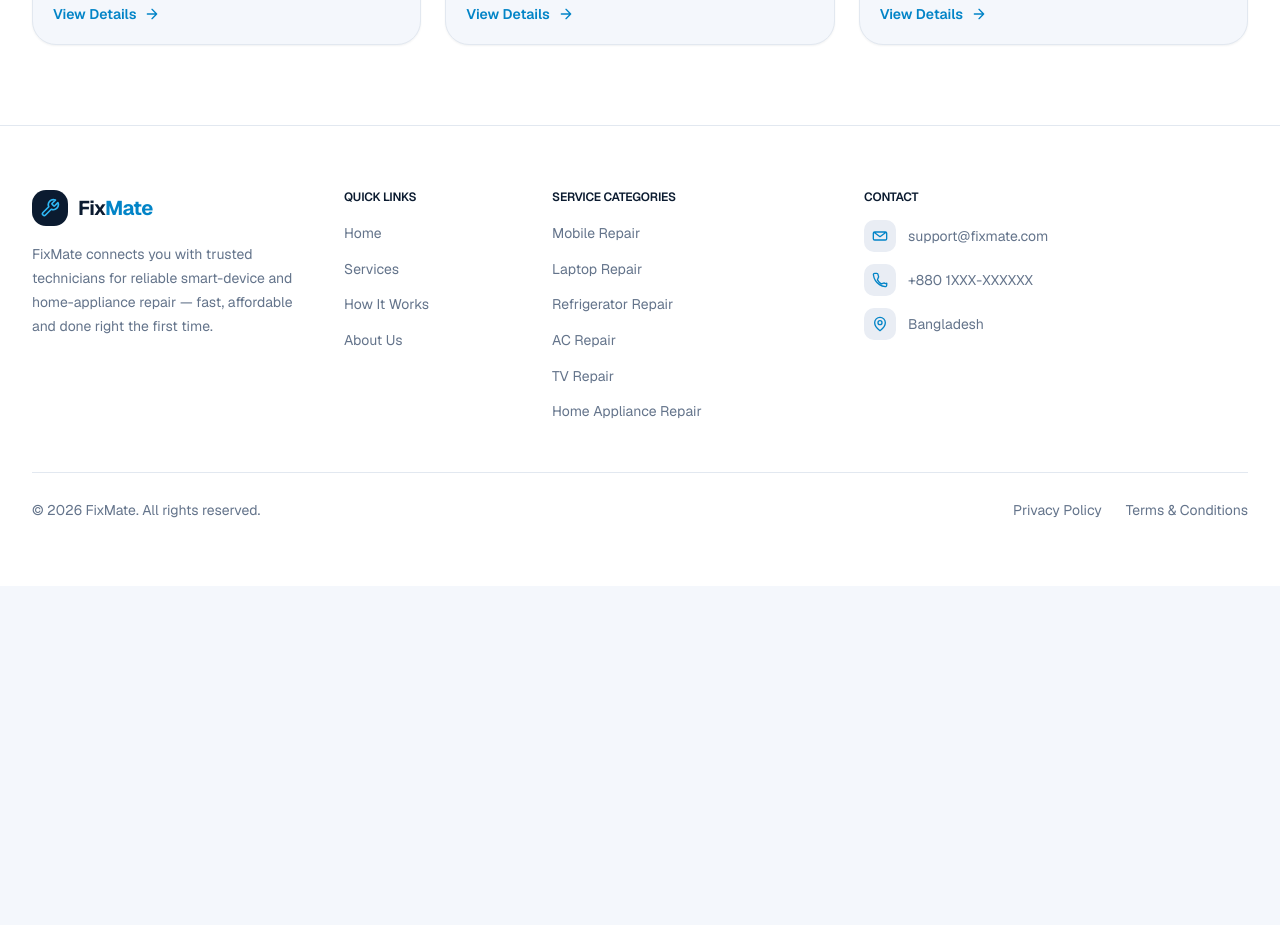
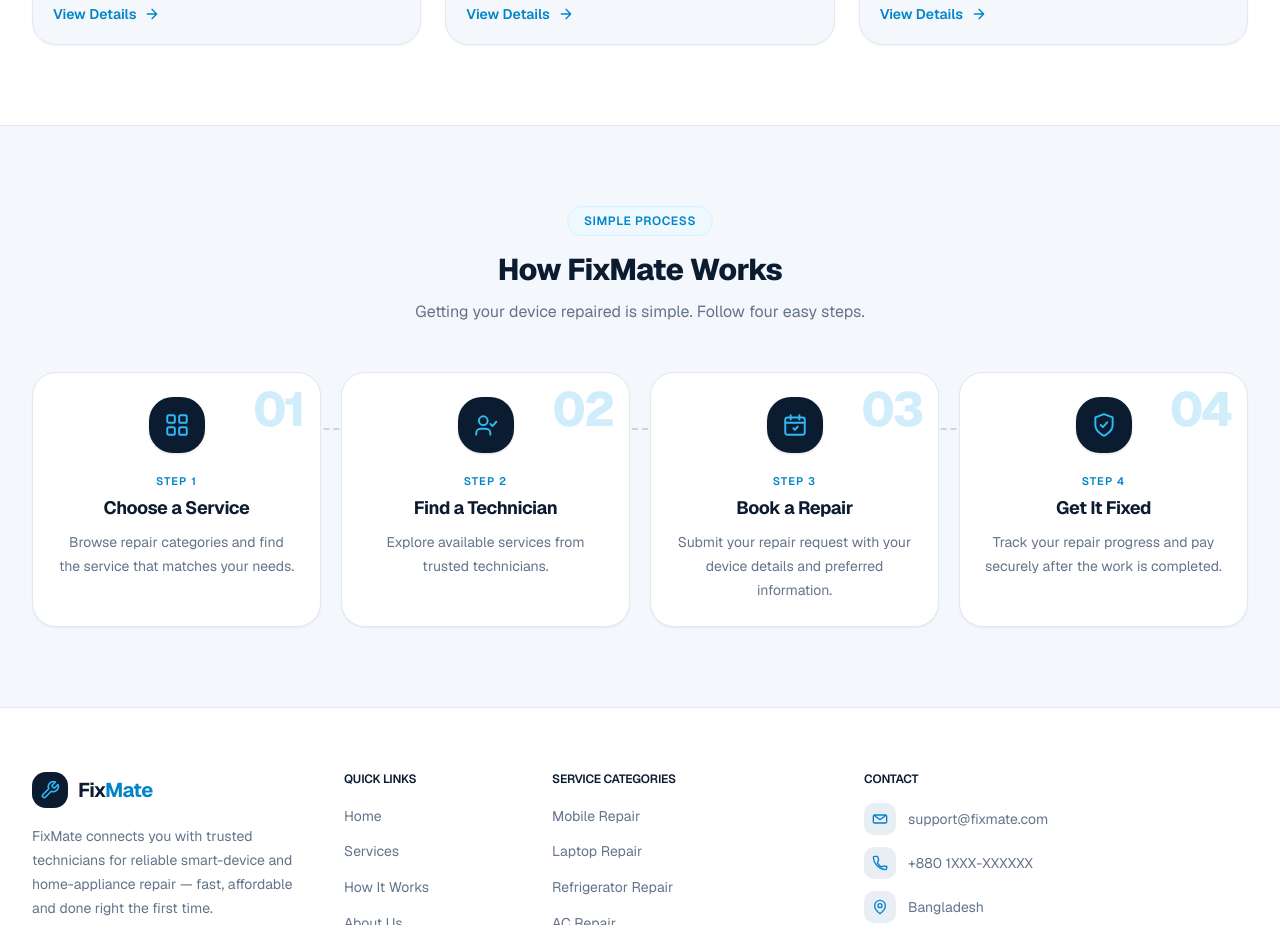
Before and after one commit to mohhammadullah/fixmate-client, a Next.js app: page / in a window 1280 px wide. Shown: the part 2700-3625 px from the top of the page. Before the commit the page ends 3286 px from the top, so only its background shows below. Built offline with nearby package versions, Linux system fonts and the light colour scheme.

Commit message:
feat: add homepage how it works section

```diff
--- a/src/app/page.tsx
+++ b/src/app/page.tsx
@@ -2,6 +2,7 @@ import HeroSection from "@/components/home/HeroSection";
 import SearchSection from "@/components/home/SearchSection";
 import ServiceCategories from "@/components/home/ServiceCategories";
 import FeaturedServices from "@/components/home/FeaturedServices";
+import HowItWorks from "@/components/home/HowItWorks";
 
 export default function Home() {
   return (
@@ -10,6 +11,7 @@ export default function Home() {
       <SearchSection />
       <ServiceCategories />
       <FeaturedServices />
+      <HowItWorks />
     </main>
   );
 }
--- /dev/null
+++ b/src/components/home/HowItWorks.tsx
@@ -0,0 +1,144 @@
+const STEPS = [
+  {
+    number: "01",
+    title: "Choose a Service",
+    description:
+      "Browse repair categories and find the service that matches your needs.",
+    icon: (
+      // Layout grid — browse categories
+      <>
+        <rect x="3" y="3" width="7" height="7" rx="1.5" />
+        <rect x="14" y="3" width="7" height="7" rx="1.5" />
+        <rect x="3" y="14" width="7" height="7" rx="1.5" />
+        <rect x="14" y="14" width="7" height="7" rx="1.5" />
+      </>
+    ),
+  },
+  {
+    number: "02",
+    title: "Find a Technician",
+    description:
+      "Explore available services from trusted technicians.",
+    icon: (
+      // User with checkmark — trusted technician
+      <>
+        <path d="M16 21v-1.5a4 4 0 0 0-4-4H7a4 4 0 0 0-4 4V21" />
+        <circle cx="9.5" cy="8" r="4" />
+        <path d="m16 11 2 2 3.5-4" />
+      </>
+    ),
+  },
+  {
+    number: "03",
+    title: "Book a Repair",
+    description:
+      "Submit your repair request with your device details and preferred information.",
+    icon: (
+      // Calendar with check — booking
+      <>
+        <rect x="3" y="5" width="18" height="16" rx="2" />
+        <path d="M8 3v4M16 3v4M3 10h18" />
+        <path d="m10.5 15 1.5 1.5 2.5-3" />
+      </>
+    ),
+  },
+  {
+    number: "04",
+    title: "Get It Fixed",
+    description:
+      "Track your repair progress and pay securely after the work is completed.",
+    icon: (
+      // Shield with check — trust & completion
+      <>
+        <path d="M12 22s8-3.6 8-10V5l-8-3-8 3v7c0 6.4 8 10 8 10z" />
+        <path d="m9 12 2 2 4-4.5" />
+      </>
+    ),
+  },
+] as const;
+
+export default function HowItWorks() {
+  return (
+    <section
+      id="how-it-works"
+      aria-labelledby="how-it-works-heading"
+      className="relative scroll-mt-20 border-t border-border"
+    >
+      <div className="container-page py-14 lg:py-20">
+        {/* Heading */}
+        <div className="mx-auto max-w-2xl text-center">
+          <span className="inline-flex items-center gap-2 rounded-full border border-accent-100 bg-accent-50 px-4 py-1.5 text-xs font-semibold uppercase tracking-wider text-accent-strong dark:border-border dark:bg-surface-muted dark:text-accent">
+            Simple Process
+          </span>
+          <h2
+            id="how-it-works-heading"
+            className="mt-4 text-2xl font-extrabold tracking-tight text-heading sm:text-3xl"
+          >
+            How FixMate Works
+          </h2>
+          <p className="mt-3 text-base text-muted">
+            Getting your device repaired is simple. Follow four easy steps.
+          </p>
+        </div>
+
+        {/* Steps */}
+        <div className="relative mt-10 sm:mt-12">
+          {/* Dashed connector line — desktop only, behind the icon chips */}
+          <div
+            aria-hidden="true"
+            className="pointer-events-none absolute left-[12.5%] right-[12.5%] top-14 hidden border-t-2 border-dashed border-border-strong lg:block"
+          />
+
+          <ol className="grid gap-5 sm:grid-cols-2 lg:grid-cols-4">
+            {STEPS.map((step, index) => (
+              <li key={step.number} className="h-full">
+                <div className="group relative flex h-full gap-4 overflow-hidden rounded-2xl border border-border bg-surface p-5 shadow-xs transition-all duration-300 hover:-translate-y-1 hover:border-border-strong hover:shadow-md sm:gap-5 sm:p-6 lg:flex-col lg:items-center lg:gap-0 lg:p-6 lg:pt-6 lg:text-center">
+                  {/* Ghost step numeral */}
+                  <span
+                    aria-hidden="true"
+                    className="pointer-events-none absolute right-4 top-3 select-none text-5xl font-extrabold leading-none tracking-tighter text-accent-500/20"
+                  >
+                    {step.number}
+                  </span>
+
+                  {/* Icon chip */}
+                  <span
+                    aria-hidden="true"
+                    className="relative z-10 flex h-14 w-14 shrink-0 items-center justify-center self-start rounded-2xl bg-navy-900 text-accent-400 shadow-sm transition-transform duration-300 group-hover:scale-105 lg:self-auto"
+                  >
+                    <svg
+                      viewBox="0 0 24 24"
+                      width="26"
+                      height="26"
+                      fill="none"
+                      stroke="currentColor"
+                      strokeWidth="1.8"
+                      strokeLinecap="round"
+                      strokeLinejoin="round"
+                      className="h-[26px] w-[26px]"
+                    >
+                      {step.icon}
+                    </svg>
+                  </span>
+
+                  {/* Copy */}
+                  <span className="min-w-0 lg:mt-5 lg:block">
+                    <span className="block text-[11px] font-semibold uppercase tracking-widest text-accent-strong dark:text-accent">
+                      Step {index + 1}
+                    </span>
+                    <span className="mt-1 block text-lg font-bold tracking-tight text-heading">
+                      {step.title}
+                    </span>
+                    <span className="mt-2 block text-sm leading-6 text-muted">
+                      {step.description}
+                    </span>
+                  </span>
+                </div>
+              </li>
+            ))}
+          </ol>
+        </div>
+      </div>
+    </section>
+  );
+}
```
